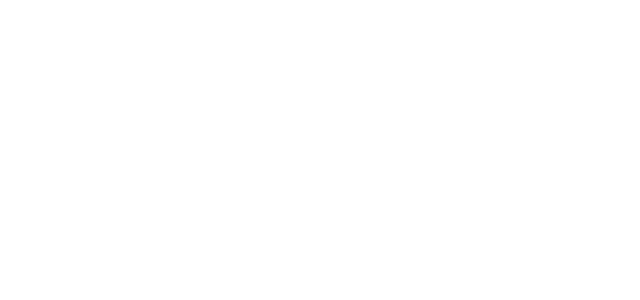
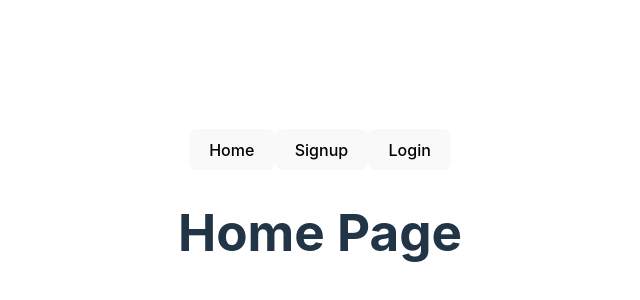
Before and after one commit to Testing-app-proseminar/react-testing-api, a React (Vite) app: page / in a window 1280 px wide. Before the commit this address had no page. Shown: the part 188-488 px from the top of the page, without its empty margins (320-960 px from the left). Built offline with nearby package versions, Linux system fonts and the light colour scheme.

Commit message:
Add routes to App

```diff
--- a/src/App.jsx
+++ b/src/App.jsx
@@ -3,15 +3,21 @@
 import SignupPage from "./pages/SignupPage";
 import LoginPage from "./pages/LoginPage";
 import { Route, Routes } from "react-router-dom";
+import HomePage from "./pages/HomePage";
+import CardsPage from "./pages/CardsPage";
+import Navbar from "./components/Navbar";
+import IsPrivate from "./components/IsPrivate";
 
 function App() {
-  const [count, setCount] = useState(0);
 
   return (
     <>
+      <Navbar />
       <Routes>
         <Route path="/signup" element={<SignupPage />} />
         <Route path="/login" element={<LoginPage />} />
+        <Route path="/" element={<HomePage/>} />
+        <Route path="/cards" element={< CardsPage />} />
       </Routes>
     </>
   );
```
